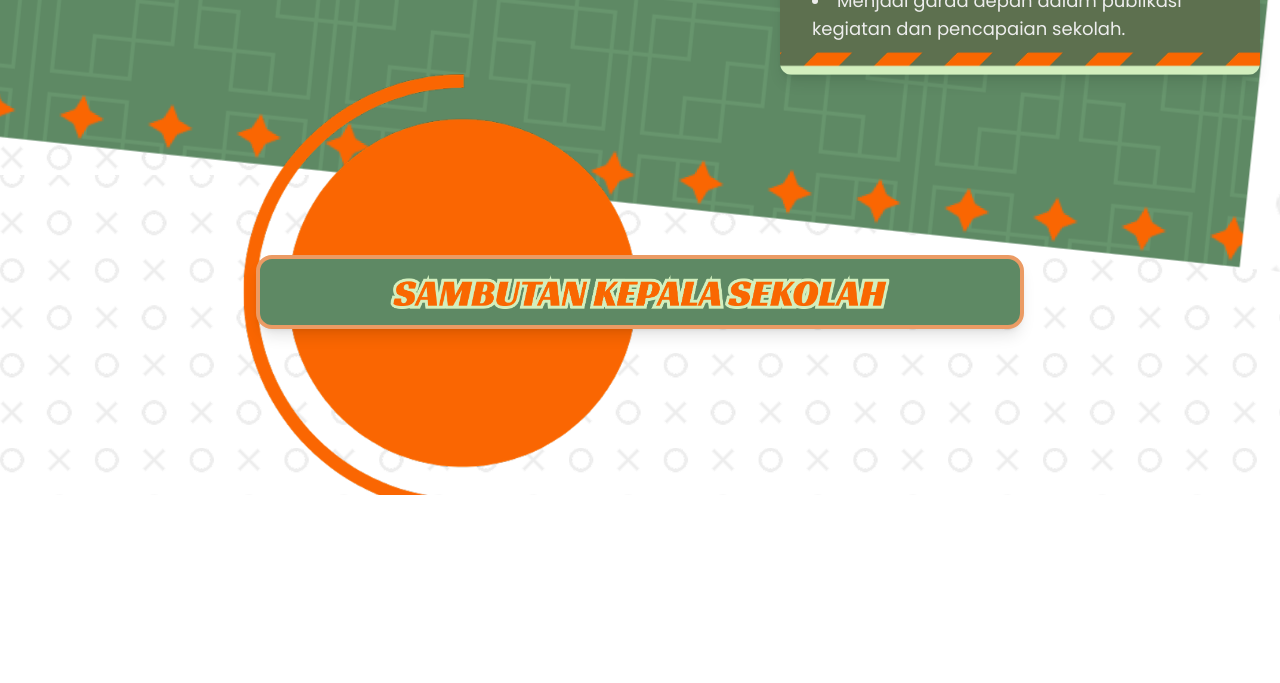
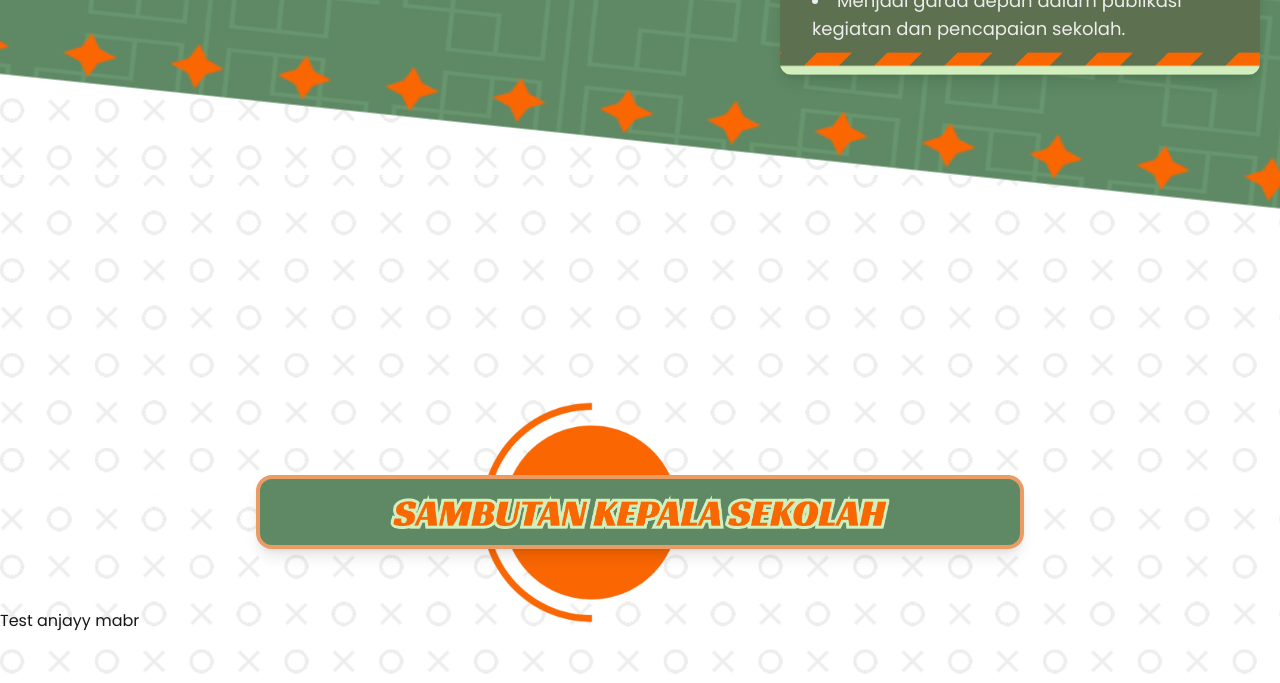
Before and after one commit to KevinSinatria/next-smpn-02-katapang-fe, a Next.js app: page / in a window 1280 px wide. Shown: the part 4045-4728 px from the top of the page. Before the commit the page ends 4540 px from the top, so only its background shows below. Built offline with nearby package versions, Linux system fonts and the light colour scheme.

Commit message:
style : sambutan kepala sekolah

```diff
--- a/src/app/page.tsx
+++ b/src/app/page.tsx
@@ -1,13 +1,14 @@
 import HeroSection from "@/components/_components/HeroSection";
+import KepalaSekollah from "@/components/_components/KepalaSekolah";
 import VisiMisiSection from "@/components/_components/VisiMisiSection";
-import Title from "@/components/Title";
+import Title from "@/components/TitleSambutan";
 
 export default function Home() {
   return (
     <main className="overflow-hidden" >
       <HeroSection />
       <VisiMisiSection />
-      {/* <Title decoration="right"/> */}
+      <KepalaSekollah/>
     </main>
   );
 }
--- /dev/null
+++ b/src/components/BodyKepalaSekolah.tsx
@@ -0,0 +1,7 @@
+export default function BodyKepalaSekolah(){
+  return (
+    <div className="">
+      Test anjayy mabr
+    </div>
+  )
+}
--- a/src/components/Title.tsx
+++ b/src/components/TitleSambutan.tsx
@@ -1,16 +1,14 @@
 import Image from "next/image";
-
-// Prop `decoration` saat ini belum digunakan, tapi strukturnya sudah benar.
-export default function Title(props: { decoration: string }) {
+export default function TitleSambutan() {
 
   return (
-    <div className="relative flex justify-center items-center mt-20 w-full ">
-      <div className="absolute z-0 left-60">
+    <div className="relative flex justify-center -top-10 items-center w-full p-5">
+      <div className="absolute z-0 left-120 hidden lg:block">
         <Image
           src={"/circle.png"}
           alt="Latar belakang lingkaran"
-          width={400}
-          height={400}
+          width={200}
+          height={200}
         />
       </div>
 
--- /dev/null
+++ b/src/components/_components/KepalaSekolah.tsx
@@ -0,0 +1,10 @@
+import BodyKepalaSekolah from "../BodyKepalaSekolah";
+import TitleSambutan from "../TitleSambutan";
+export default function KepalaSekollah(){
+  return(
+    <section className=" bg-image">
+      <TitleSambutan/>
+      <BodyKepalaSekolah/>
+    </section>
+  )
+}
--- a/src/components/_components/VisiMisiSection.tsx
+++ b/src/components/_components/VisiMisiSection.tsx
@@ -1,22 +1,18 @@
 import Image from "next/image";
 import BodyVisiMisi from "../BodyVisiMisi";
-import Title from "../Title";
-
 
 export default function VisiMisiSection() {
   return (
     <section className="relative w-full min-h-screen h-280 bg-image">
-      <div className="absolute w-[1900px] md:w-[2200px]  h-screen rotate-6 lg:-right-50 -right-90 flex bg-image">
+      <div className="absolute w-[2200px] -left-90 md:-left-30 h-screen rotate-6 ">
         <Image
           src="/visimisi.png"
           alt="Kotak Dekorasi"
           fill
-          className="object-contain"
           priority
         />
       </div>
       <BodyVisiMisi/>
-      <Title decoration="right" />
     </section>
   );
 }
```
Also changed, not shown: public/Group 67.png (added).
